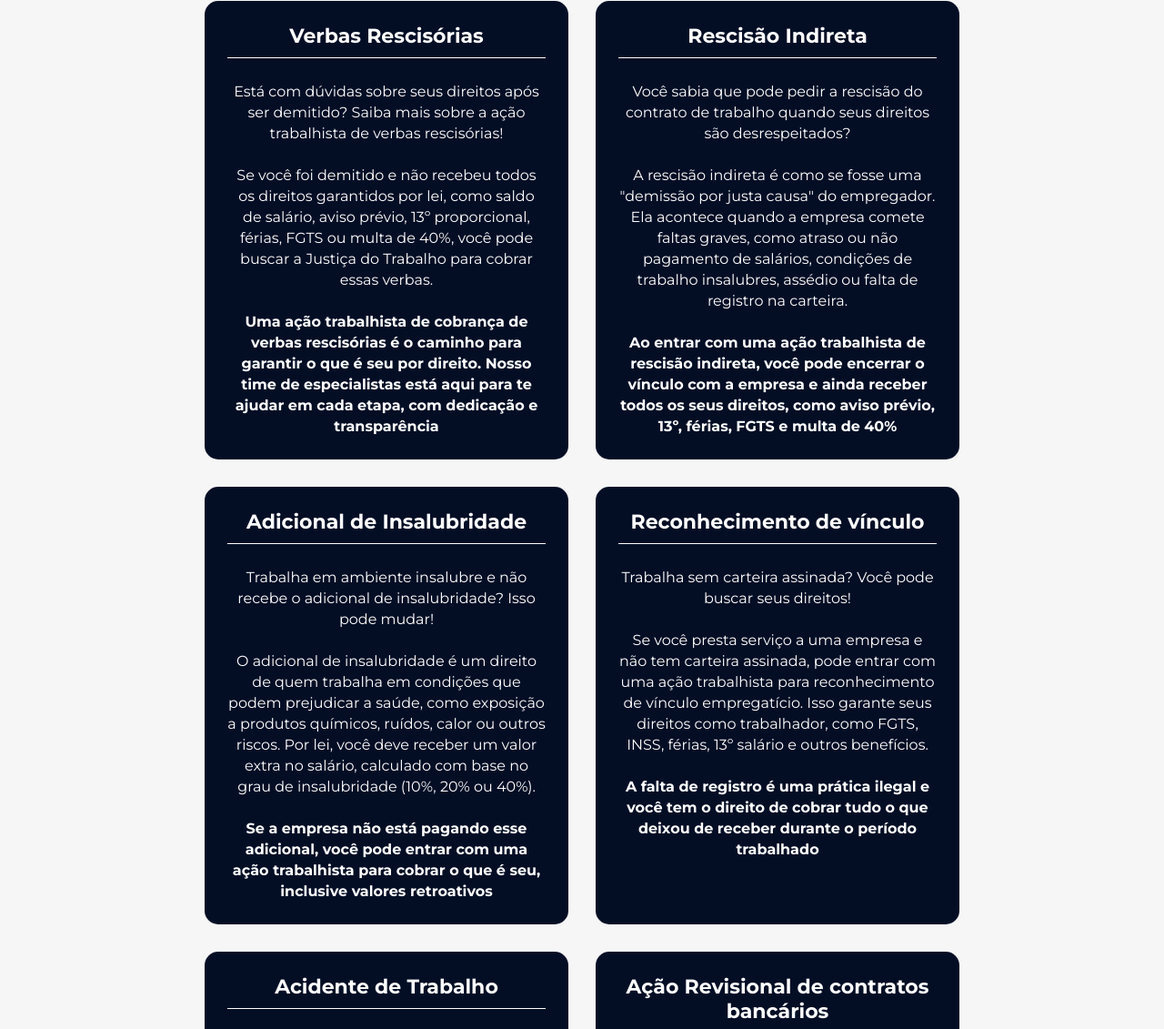
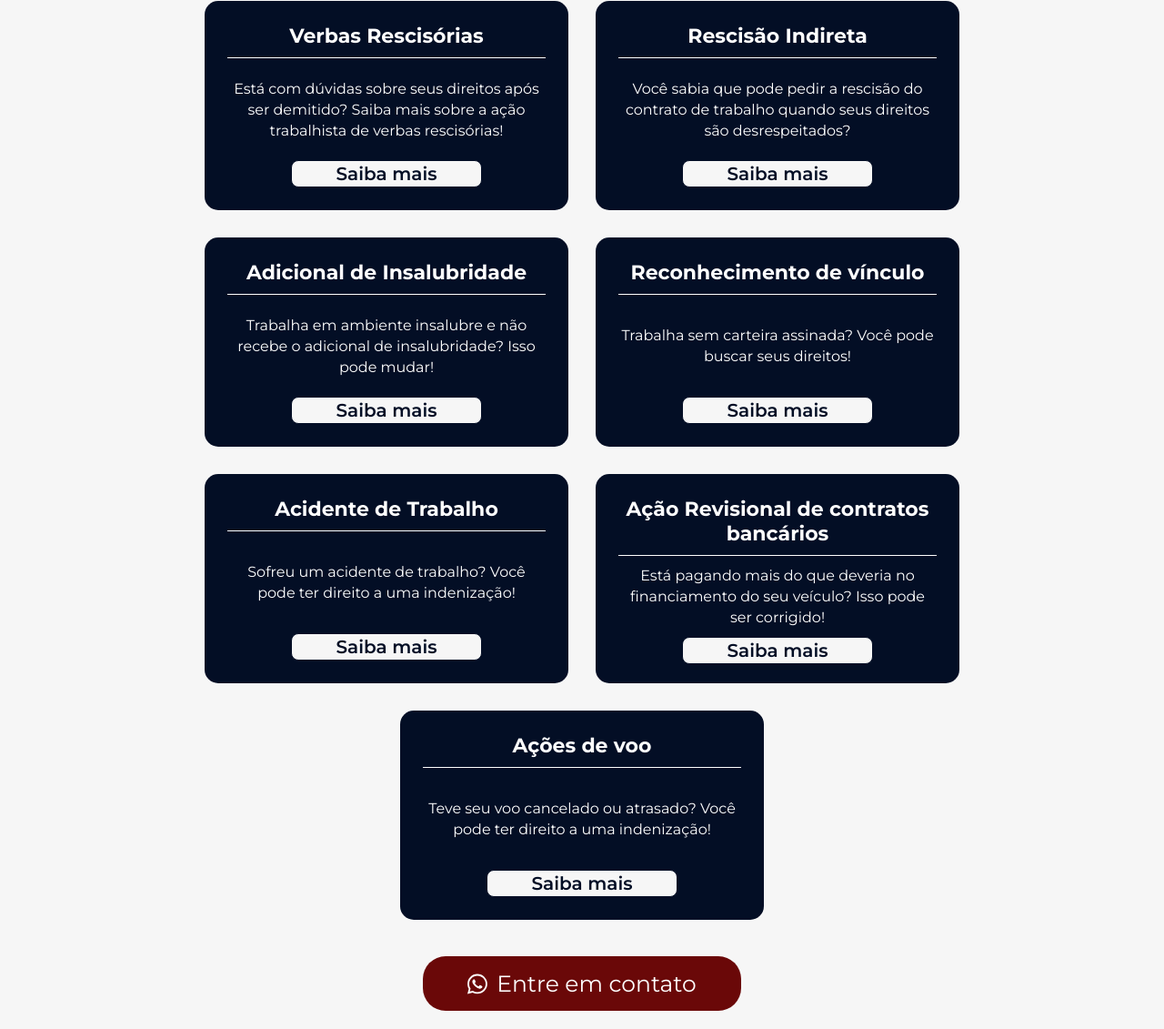
Before and after one commit to Shyayhs/landing-page-advocacia-leandro-albertino, a plain HTML site: page index.html in a window 1280 px wide. Shown: the part 900-2031 px from the top of the page at 91% size. Drawn offline with Linux system fonts and the light colour scheme.

Commit message:
Adição do código em js para ocultar as descrições dos serviços, e do botão "Entre em contato"

```diff
--- a/index.html
+++ b/index.html
@@ -63,15 +63,20 @@
                         Verbas Rescisórias
                     </h3>
 
+                    <p class="visible-description">
+                        Está com dúvidas sobre seus direitos após ser demitido? Saiba mais sobre a ação trabalhista de verbas rescisórias!
+                    </p>
+
                     <p class="service-description">
-                        Está com dúvidas sobre seus direitos após ser demitido? Saiba mais sobre a ação trabalhista de verbas rescisórias!
-                        <br>
-                        <br>
                         Se você foi demitido e não recebeu todos os direitos garantidos por lei, como saldo de salário, aviso prévio, 13º proporcional, férias, FGTS ou multa de 40%, você pode buscar a Justiça do Trabalho para cobrar essas verbas.
                         <br>
                         <br>
                         <strong>Uma ação trabalhista de cobrança de verbas rescisórias é o caminho para garantir o que é seu por direito. Nosso time de especialistas está aqui para te ajudar em cada etapa, com dedicação e transparência</strong>
                     </p>
+
+                    <button class="know-more">
+                        Saiba mais
+                    </button>
                 </li>
 
                 <li class="service-item" data-aos="fade-up" data-aos-anchor-placement= 'top-bottom'>
@@ -79,15 +84,21 @@
                         Rescisão Indireta
                     </h3>
 
+                    <p class="visible-description">
+                        Você sabia que pode pedir a rescisão do contrato de trabalho quando seus direitos são desrespeitados?
+                    </p>
+
                     <p class="service-description">
-                        Você sabia que pode pedir a rescisão do contrato de trabalho quando seus direitos são desrespeitados?
-                        <br>
-                        <br>
                         A rescisão indireta é como se fosse uma "demissão por justa causa" do empregador. Ela acontece quando a empresa comete faltas graves, como atraso ou não pagamento de salários, condições de trabalho insalubres, assédio ou falta de registro na carteira.
                         <br>
                         <br>
                         <strong>Ao entrar com uma ação trabalhista de rescisão indireta, você pode encerrar o vínculo com a empresa e ainda receber todos os seus direitos, como aviso prévio, 13º, férias, FGTS e multa de 40%</strong>
                     </p>
+
+
+                    <button class="know-more">
+                        Saiba mais
+                    </button>
                 </li>
 
                 <li class="service-item" data-aos="fade-up" data-aos-anchor-placement= 'top-bottom'>
@@ -95,15 +106,20 @@
                         Adicional de Insalubridade
                     </h3>
 
+                    <p class="visible-description">
+                        Trabalha em ambiente insalubre e não recebe o adicional de insalubridade? Isso pode mudar!
+                    </p>
+
                     <p class="service-description">
-                        Trabalha em ambiente insalubre e não recebe o adicional de insalubridade? Isso pode mudar!
-                        <br>
-                        <br>
                         O adicional de insalubridade é um direito de quem trabalha em condições que podem prejudicar a saúde, como exposição a produtos químicos, ruídos, calor ou outros riscos. Por lei, você deve receber um valor extra no salário, calculado com base no grau de insalubridade (10%, 20% ou 40%).
                         <br>
                         <br>
                         <strong>Se a empresa não está pagando esse adicional, você pode entrar com uma ação trabalhista para cobrar o que é seu, inclusive valores retroativos</strong>
                     </p>
+
+                    <button class="know-more">
+                        Saiba mais
+                    </button>
                 </li>
 
                 <li class="service-item"  data-aos="fade-up" data-aos-anchor-placement= 'top-bottom'>
@@ -111,15 +127,20 @@
                         Reconhecimento de vínculo
                     </h3>
 
+                    <p class="visible-description">
+                        Trabalha sem carteira assinada? Você pode buscar seus direitos!
+                    </p>
+
                     <p class="service-description">
-                        Trabalha sem carteira assinada? Você pode buscar seus direitos!
-                        <br>
-                        <br>
                         Se você presta serviço a uma empresa e não tem carteira assinada, pode entrar com uma ação trabalhista para reconhecimento de vínculo empregatício. Isso garante seus direitos como trabalhador, como FGTS, INSS, férias, 13º salário e outros benefícios.
                         <br>
                         <br>
                         <strong>A falta de registro é uma prática ilegal e você tem o direito de cobrar tudo o que deixou de receber durante o período trabalhado</strong>
                     </p>
+
+                    <button class="know-more">
+                        Saiba mais
+                    </button>
                 </li>
 
                 <li class="service-item" data-aos="fade-up" data-aos-anchor-placement= 'top-bottom'>
@@ -127,15 +148,20 @@
                         Acidente de Trabalho
                     </h3>
 
+                    <p class="visible-description">
+                        Sofreu um acidente de trabalho? Você pode ter direito a uma indenização!
+                    </p>
+
                     <p class="service-description">
-                        Sofreu um acidente de trabalho? Você pode ter direito a uma indenização!
-                        <br>
-                        <br>
                         Se você se acidentou durante o trabalho ou devido a condições inseguras oferecidas pela empresa, é possível buscar uma ação trabalhista para indenizações decorrentes disso. Esse direito inclui compensações por danos físicos, morais e até despesas médicas, além da estabilidade no emprego em alguns casos.
                         <br>
                         <br>
                         <strong>A empresa tem obrigação de cuidar da sua segurança. Se isso não aconteceu, lute pelo que é seu!</strong>
                     </p>
+
+                    <button class="know-more">
+                        Saiba mais
+                    </button>
                 </li>
 
                 <li class="service-item" data-aos="fade-up" data-aos-anchor-placement= 'top-bottom'>
@@ -143,15 +169,20 @@
                         Ação Revisional de contratos bancários
                     </h3>
 
+                    <p class="visible-description">
+                        Está pagando mais do que deveria no financiamento do seu veículo? Isso pode ser corrigido!
+                    </p>
+
                     <p class="service-description">
-                        Está pagando mais do que deveria no financiamento do seu veículo? Isso pode ser corrigido!
-                        <br>
-                        <br>
                         Uma ação de revisão de contrato de financiamento veicular permite identificar e eliminar cobranças abusivas, como juros excessivos, taxas indevidas e outros encargos ilegais. Além disso, é possível reduzir o valor das parcelas e, em muitos casos, recuperar o dinheiro pago a mais.
                         <br>
                         <br>
                         <strong>Você tem o direito de pagar apenas o que é justo. Não aceite cobranças</strong>
                     </p>
+
+                    <button class="know-more">
+                        Saiba mais
+                    </button>
                 </li>
 
                 <li class="service-item"  data-aos="fade-up" data-aos-anchor-placement= 'top-bottom'>
@@ -159,17 +190,30 @@
                         Ações de voo
                     </h3>
 
+                    <p class="visible-description">
+                        Teve seu voo cancelado ou atrasado? Você pode ter direito a uma indenização!
+                    </p>
+
                     <p class="service-description">
-                        Teve seu voo cancelado ou atrasado? Você pode ter direito a uma indenização!
-                        <br>
-                        <br>
                         Se o cancelamento ou atraso do voo causou prejuízos, como perda de compromissos, gastos extras ou longas esperas sem suporte, você pode buscar uma ação de indenização contra a companhia aérea. A lei garante que você seja compensado pelos danos sofridos, incluindo danos materiais e morais.
                         <br>
                         <br>
                         <strong>Não deixe esse problema passar em branco. Seus direitos como passageiro precisam ser respeitados!</strong>
                     </p>
+
+                    <button class="know-more">
+                        Saiba mais
+                    </button>
                 </li>
             </ul>
+
+            <a class="contact-link" href="https://wa.me/5527999893860" target="_blank">
+                <button class="media-button">
+                    <i class="fab fa-whatsapp"></i>
+
+                    Entre em contato
+                </button>
+            </a>
         </section>
 
         <section class="professional-info" id="professional-info">
@@ -197,7 +241,7 @@
             </h2>
 
             <div class="contact-buttons">
-                <a class="contact-link" href="https://wa.me/c/5527999893860" target="_blank">
+                <a class="contact-link" href="https://wa.me/5527999893860" target="_blank">
                     <button class="media-button">
                         Whatsapp
 
@@ -209,7 +253,7 @@
     </main>
 
     <aside class="whatsapp">
-        <a href="https://wa.me/c/5527999893860" class="whatsapp-link" target="_blank">
+        <a href="https://wa.me/5527999893860" class="whatsapp-link" target="_blank">
             <div class="container-whatsapp">
                 <i class="fab fa-whatsapp"></i>
             </div>
--- a/src/css/style.css
+++ b/src/css/style.css
@@ -150,6 +150,7 @@ main {
     gap: 30px;
     justify-content: center;
     padding: 0 70px;
+    margin-bottom: 10px;
 }
 
 .service-item {
@@ -160,9 +161,15 @@ main {
     color: #fff;
     display: flex;
     flex-direction: column;
-    gap: 25px;
+    justify-content: space-between;
+    gap: 10px;
     font-family: 'Roboto', serif;
     text-align: center;
+    height: 230px;
+}
+
+.on {
+    height: 560px;
 }
 
 .service-title {
@@ -172,9 +179,40 @@ main {
     text-align: center;
 }
 
-.service-description {
+.service-description, .visible-description {
     line-height: 23px;
     font-size: 16px;
+}
+
+.service-description {
+    display: none;
+}
+
+.visible {
+    display: block;
+}
+
+.service-item .know-more {
+    background-color: var(--background-color);
+    padding: 2px 0;
+    border-radius: 8px;
+    border: 1px solid var(--primary-color);
+    color: var(--primary-color);
+    width: 60%;
+    align-self: center;
+    font-size: 20px;
+    font-weight: 600;
+    cursor: pointer;
+}
+
+.services .media-button {
+    width: 350px;
+    padding: 15px;
+    font-size: 25px;
+    display: flex;
+    justify-content: center;
+    align-items: center;
+    gap: 10px;
 }
 
 .professional-info {
@@ -235,7 +273,7 @@ main {
     border-radius: 25px;
 }
 
-.contact-buttons .media-button {
+.media-button {
     width: 250px;
     padding: 10px;
     border: none;
@@ -247,7 +285,7 @@ main {
     color: #fff;
 }
 
-.contact-buttons .media-button:hover {
+.media-button:hover {
     transform: scale(110%);
 }
 
```
Also changed, not shown: src/js/index.js (+24 -0 lines).
